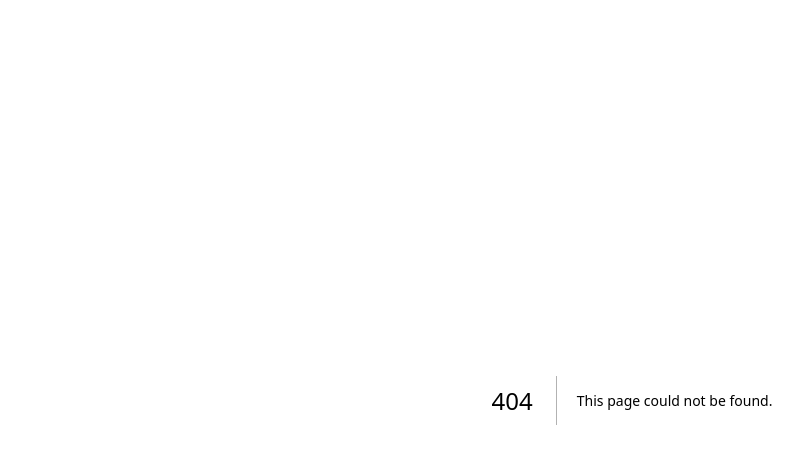
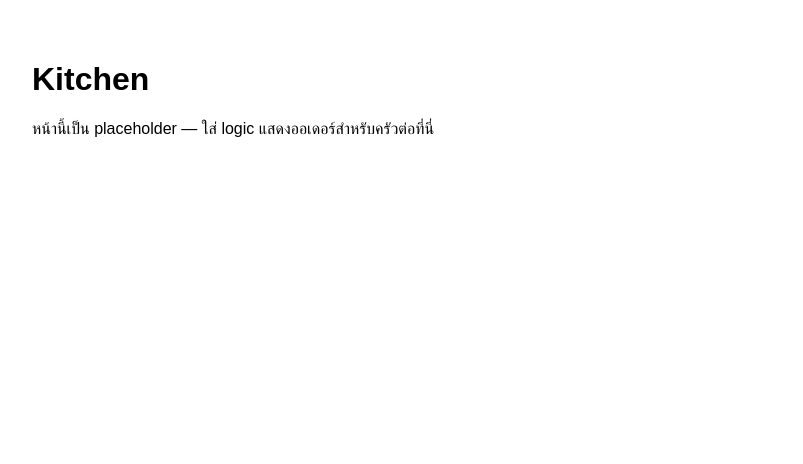
Before and after one commit to arinradatp-oss/phinoi-netcafe-order, a Next.js app: page /kitchen in a window 1280 px wide. Before the commit this address had no page. Shown: the top 464 px of the page, without its empty margins (8-811 px from the left). Built offline with nearby package versions, Linux system fonts and the light colour scheme.

Commit message:
Create KitchenPage component with placeholder content

```diff
--- /dev/null
+++ b/app/kitchen/page.js
@@ -0,0 +1,8 @@
+export default function KitchenPage() {
+  return (
+    <main style={{ fontFamily: 'sans-serif', padding: '2rem' }}>
+      <h1>Kitchen</h1>
+      <p>หน้านี้เป็น placeholder — ใส่ logic แสดงออเดอร์สำหรับครัวต่อที่นี่</p>
+    </main>
+  );
+}
```
